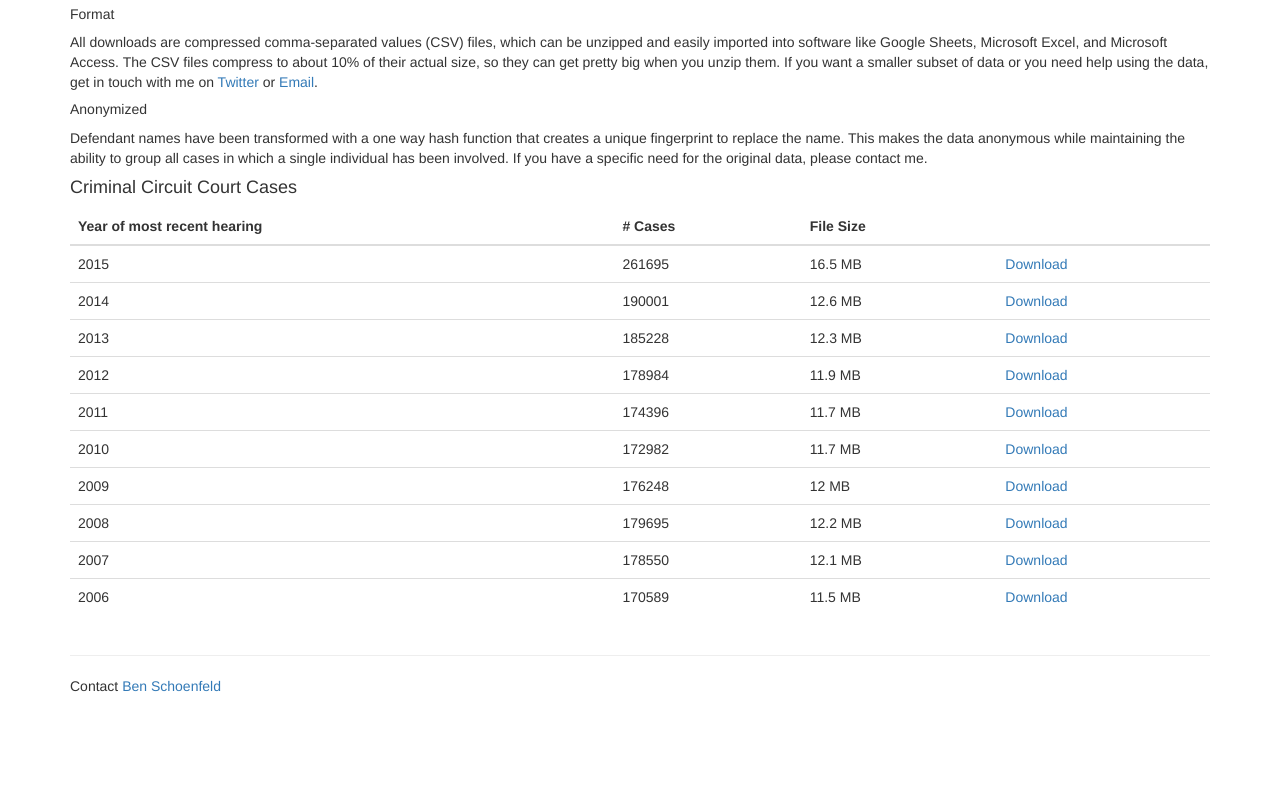
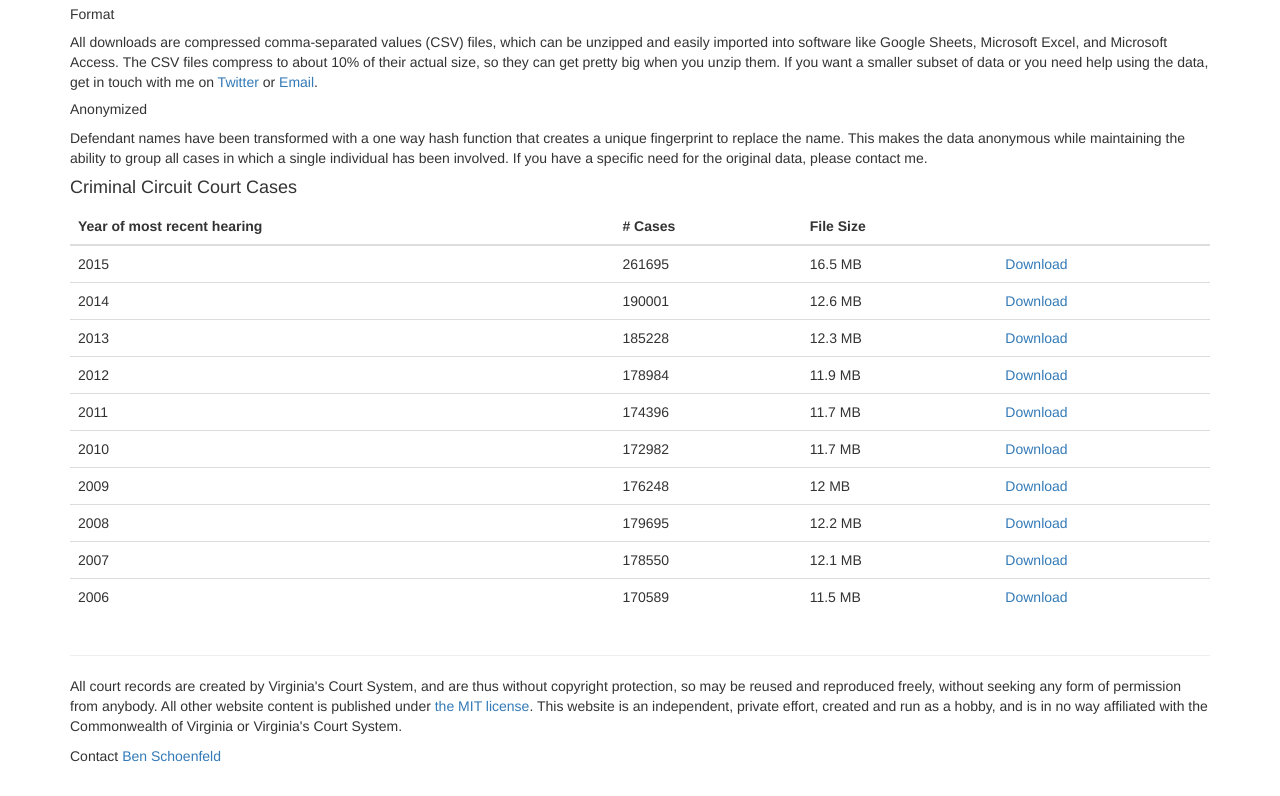
Before and after one commit to bschoenfeld/virginia-court-data, a plain HTML site: page index.html in a window 1280 px wide. Shown: the part 1340-2136 px from the top of the page. Before the commit the page ends 2066 px from the top, so only its background shows below. Drawn offline with nearby package versions, Linux system fonts and the light colour scheme.

Commit message:
Add copyright notice

```diff
--- a/index.html
+++ b/index.html
@@ -94,7 +94,8 @@
       <hr>
 
       <footer>
-        <p>Contact <a href="https://twitter.com/oilytheotter">Ben Schoenfeld</a></p>
+          <p>All court records are created by Virginia's Court System, and are thus without copyright protection, so may be reused and reproduced freely, without seeking any form of permission from anybody. All other website content is published under <a href="http://opensource.org/licenses/MIT">the MIT license</a>. This website is an independent, private effort, created and run as a hobby, and is in no way affiliated with the Commonwealth of Virginia or Virginia's Court System.</p>
+          <p>Contact <a href="https://twitter.com/oilytheotter">Ben Schoenfeld</a></p>
       </footer>
     </div> <!-- /container -->
 
```
